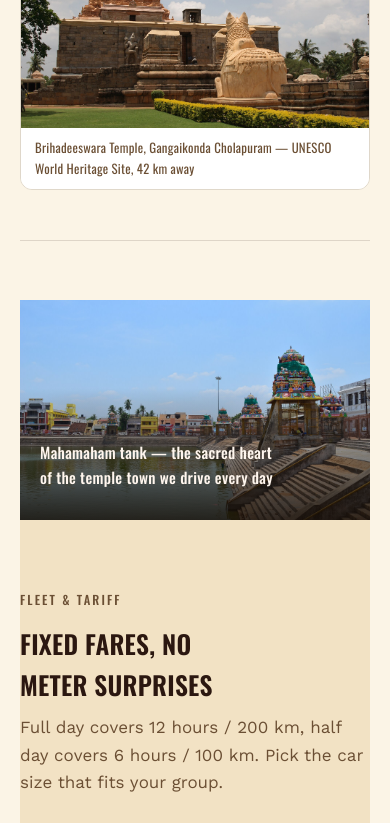
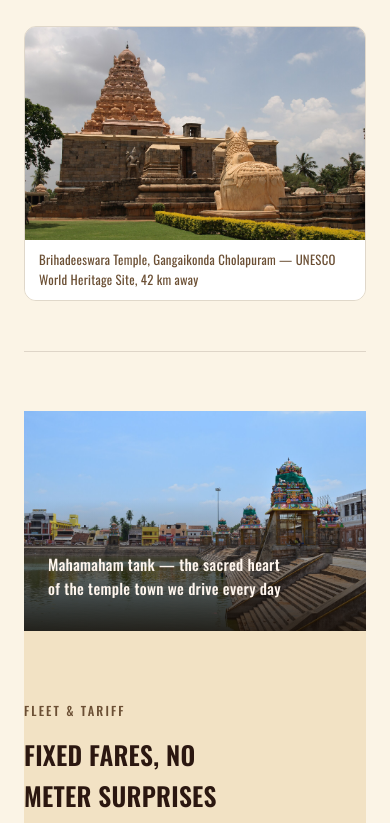
Before and after one commit to vibinprabhutr-cloud/kumbakonam-safety-travels, a plain HTML site: page index.html in a window 390 px wide. Shown: the part 6251-7074 px from the top of the page. Drawn offline with nearby package versions, Linux system fonts and the light colour scheme.

Commit message:
Widen mobile side gutter from 20px to 24px

```diff
--- a/site.css
+++ b/site.css
@@ -29,7 +29,7 @@
   font-family:"Work Sans","Noto Sans Tamil",system-ui,sans-serif;
   font-size:17px;
   line-height:1.6;
-  padding-inline:20px;
+  padding-inline:24px;
 }
 @media (min-width:640px){ body{ padding-inline:40px; } }
 
@@ -95,7 +95,7 @@
 .photo-band{ position:relative; height:clamp(220px,30vw,360px); overflow:hidden; margin-top:-1px; }
 .photo-band img{ width:100%; height:100%; object-fit:cover; object-position:center 55%; display:block; }
 .photo-band::after{ content:""; position:absolute; inset:0; background:linear-gradient(to top, rgba(20,12,6,0.85) 0%, rgba(20,12,6,0) 60%); }
-.photo-band .caption{ position:absolute; left:20px; right:20px; bottom:16px; color:#FFF6EE; font-family:"Oswald",sans-serif; font-weight:500; font-size:0.95rem; letter-spacing:0.02em; z-index:1; text-wrap:balance; }
+.photo-band .caption{ position:absolute; left:24px; right:24px; bottom:16px; color:#FFF6EE; font-family:"Oswald",sans-serif; font-weight:500; font-size:0.95rem; letter-spacing:0.02em; z-index:1; text-wrap:balance; }
 @media (min-width:640px){ .photo-band .caption{ left:40px; right:40px; font-size:1.1rem; } }
 @media (max-width:560px){ .photo-band img{ object-position:center 38%; } }
 
```
